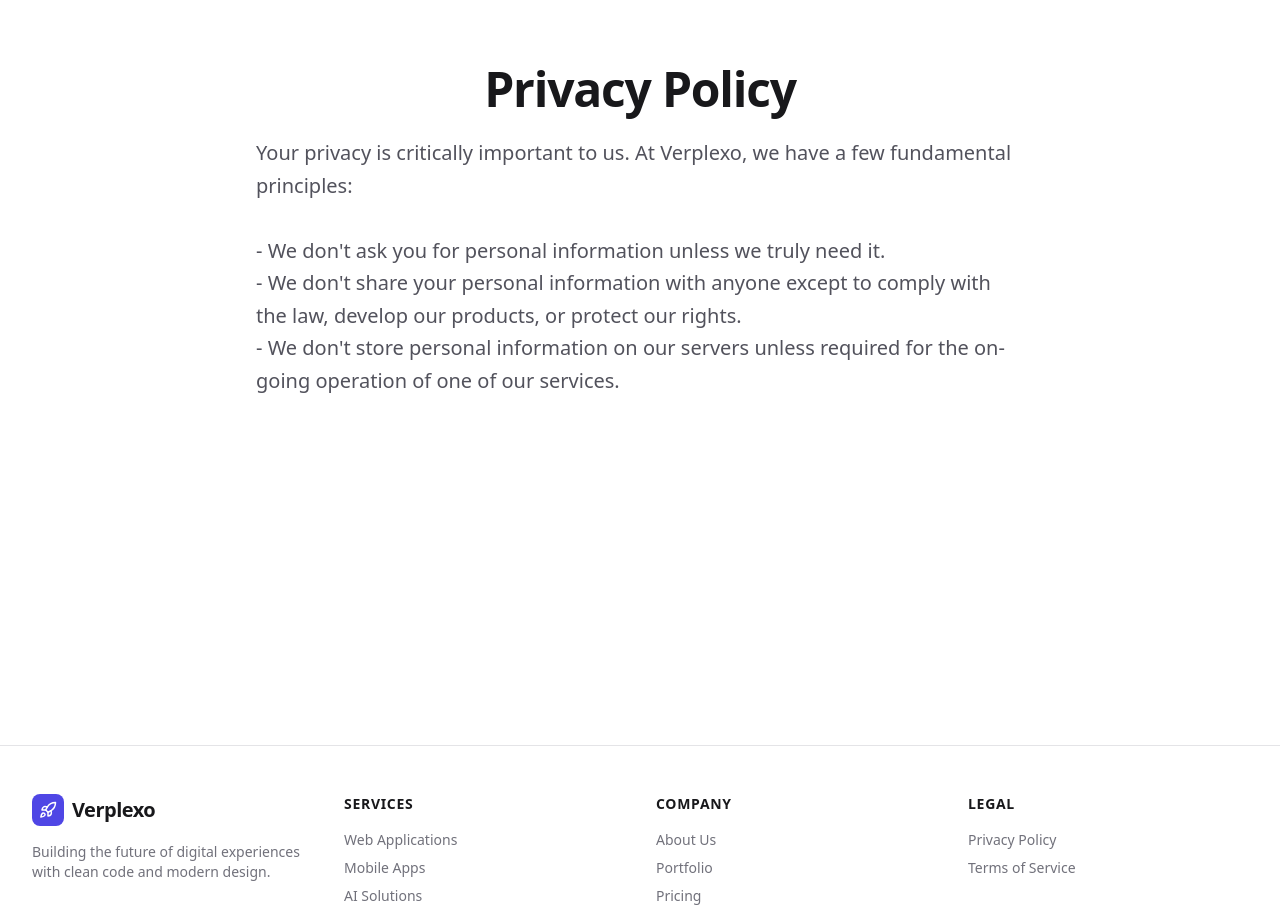
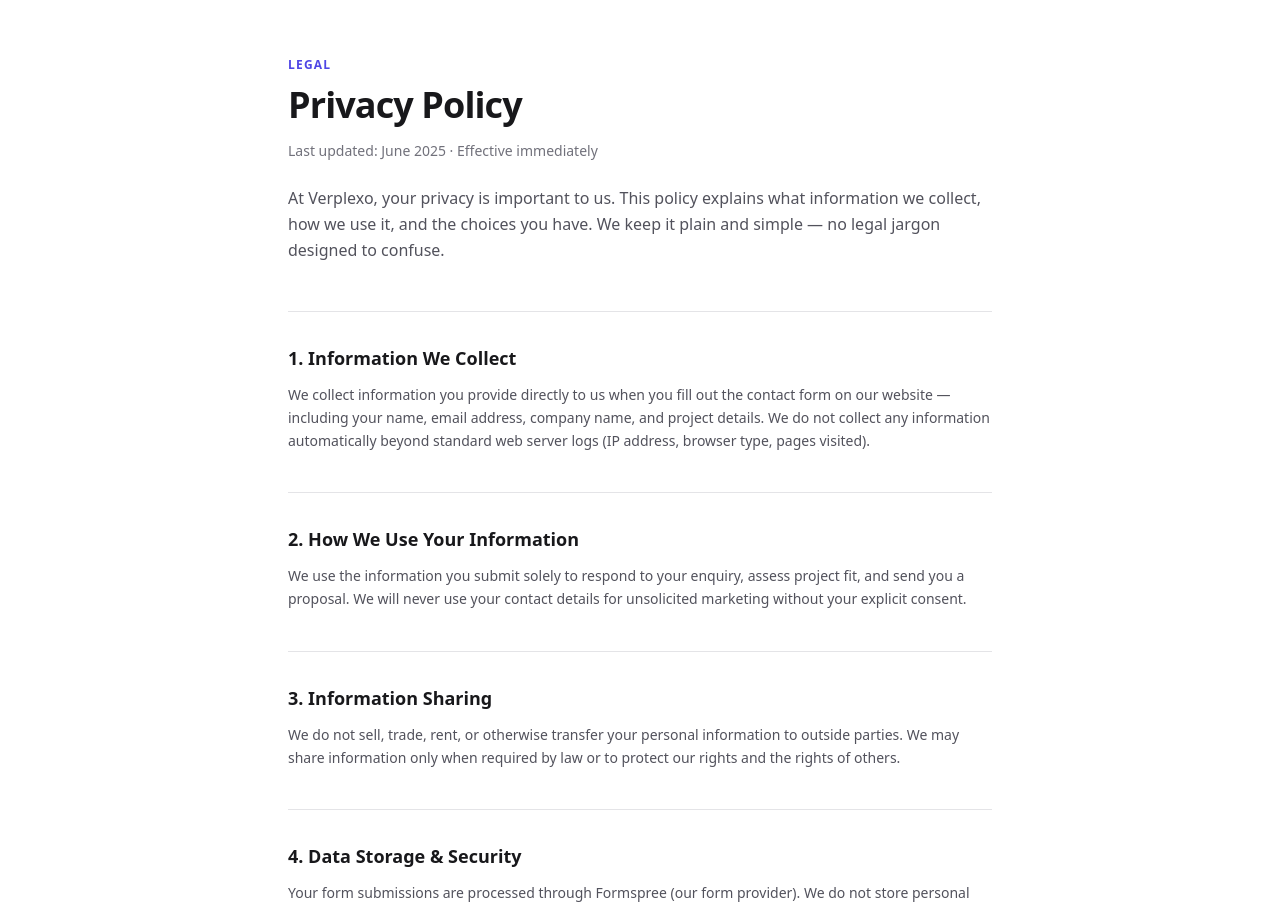
Before and after one commit to Ayush4307/Verplexo, a React (Vite) app: page /privacy in a window 1280 px wide. Shown: the part 120-1028 px from the top of the page. Built offline with nearby package versions, Linux system fonts and the light colour scheme.

Commit message:
feat: rebuild PrivacyPage with 8 real policy sections, dark mode, and SEO tags

```diff
--- a/src/pages/PrivacyPage.tsx
+++ b/src/pages/PrivacyPage.tsx
@@ -1,27 +1,79 @@
 import { ArrowLeft } from 'lucide-react'
 import { Link } from 'react-router-dom'
+import { Seo } from '../components/Seo'
+
+const sections = [
+  {
+    title: '1. Information We Collect',
+    content: `We collect information you provide directly to us when you fill out the contact form on our website — including your name, email address, company name, and project details. We do not collect any information automatically beyond standard web server logs (IP address, browser type, pages visited).`,
+  },
+  {
+    title: '2. How We Use Your Information',
+    content: `We use the information you submit solely to respond to your enquiry, assess project fit, and send you a proposal. We will never use your contact details for unsolicited marketing without your explicit consent.`,
+  },
+  {
+    title: '3. Information Sharing',
+    content: `We do not sell, trade, rent, or otherwise transfer your personal information to outside parties. We may share information only when required by law or to protect our rights and the rights of others.`,
+  },
+  {
+    title: '4. Data Storage & Security',
+    content: `Your form submissions are processed through Formspree (our form provider). We do not store personal data on our own servers beyond what is necessary for ongoing communication. All data in transit is protected via HTTPS/TLS encryption.`,
+  },
+  {
+    title: '5. Cookies',
+    content: `This website does not use tracking cookies or analytics cookies. We do not use Google Analytics, Facebook Pixel, or any third-party tracking tools. The only cookies present are those technically required for the site to function.`,
+  },
+  {
+    title: '6. Your Rights',
+    content: `You have the right to request access to, correction of, or deletion of any personal data we hold about you. To exercise these rights, contact us at privacy@verplexo.com and we will respond within 30 days.`,
+  },
+  {
+    title: '7. Changes to This Policy',
+    content: `We may update this Privacy Policy from time to time. We will notify you of any significant changes by updating the date at the bottom of this page. Continued use of the website constitutes acceptance of the updated policy.`,
+  },
+  {
+    title: '8. Contact',
+    content: `If you have any questions about this Privacy Policy, please contact us at privacy@verplexo.com or via the contact form on our website.`,
+  },
+]
 
 export function PrivacyPage() {
   return (
-    <div className="bg-white min-h-screen">
+    <div className="bg-white dark:bg-zinc-950 min-h-screen transition-colors duration-300">
+      <Seo
+        title="Privacy Policy"
+        description="Verplexo Privacy Policy — how we collect, use, and protect your personal information."
+        canonical="/privacy"
+      />
+
       <div className="max-w-7xl mx-auto px-4 sm:px-6 lg:px-8 pt-8">
-        <Link to="/" className="inline-flex items-center text-sm font-medium text-zinc-500 hover:text-zinc-900 transition-colors">
+        <Link to="/" className="inline-flex items-center text-sm font-medium text-zinc-500 hover:text-zinc-900 dark:text-zinc-400 dark:hover:text-zinc-100 transition-colors">
           <ArrowLeft size={16} className="mr-2" />
           Back to Home
         </Link>
       </div>
-      <div className="pt-16 pb-24">
-        <div className="max-w-3xl mx-auto text-center">
-          <h1 className="text-4xl font-extrabold text-zinc-900 sm:text-5xl tracking-tight mb-6">Privacy Policy</h1>
-          <p className="text-xl text-zinc-600 leading-relaxed text-left">
-            Your privacy is critically important to us. At Verplexo, we have a few fundamental principles:
-            <br /><br />
-            - We don't ask you for personal information unless we truly need it.
-            <br />
-            - We don't share your personal information with anyone except to comply with the law, develop our products, or protect our rights.
-            <br />
-            - We don't store personal information on our servers unless required for the on-going operation of one of our services.
+
+      <div className="max-w-3xl mx-auto px-4 sm:px-6 lg:px-8 pt-14 pb-24">
+        <div className="mb-12">
+          <span className="text-xs font-bold uppercase tracking-widest text-brand mb-3 block">Legal</span>
+          <h1 className="text-4xl font-extrabold text-zinc-900 dark:text-zinc-50 tracking-tight mb-4">
+            Privacy Policy
+          </h1>
+          <p className="text-zinc-500 dark:text-zinc-400 text-sm">
+            Last updated: June 2025 · Effective immediately
           </p>
+          <p className="mt-6 text-zinc-600 dark:text-zinc-400 leading-relaxed">
+            At Verplexo, your privacy is important to us. This policy explains what information we collect, how we use it, and the choices you have. We keep it plain and simple — no legal jargon designed to confuse.
+          </p>
+        </div>
+
+        <div className="space-y-10">
+          {sections.map((section) => (
+            <div key={section.title} className="border-t border-zinc-200 dark:border-zinc-800 pt-8">
+              <h2 className="text-lg font-bold text-zinc-900 dark:text-zinc-50 mb-3">{section.title}</h2>
+              <p className="text-zinc-600 dark:text-zinc-400 leading-relaxed text-sm">{section.content}</p>
+            </div>
+          ))}
         </div>
       </div>
     </div>
```
